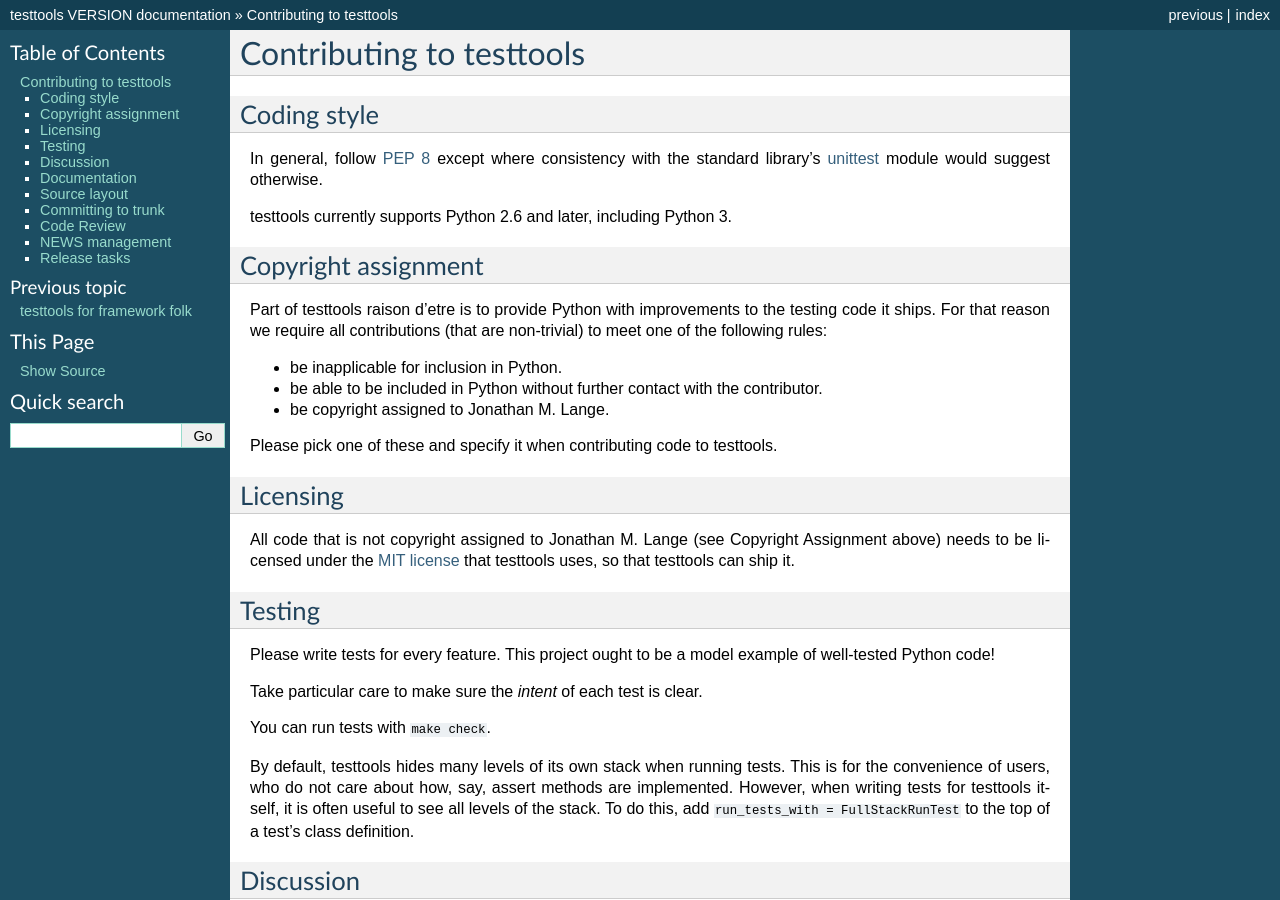
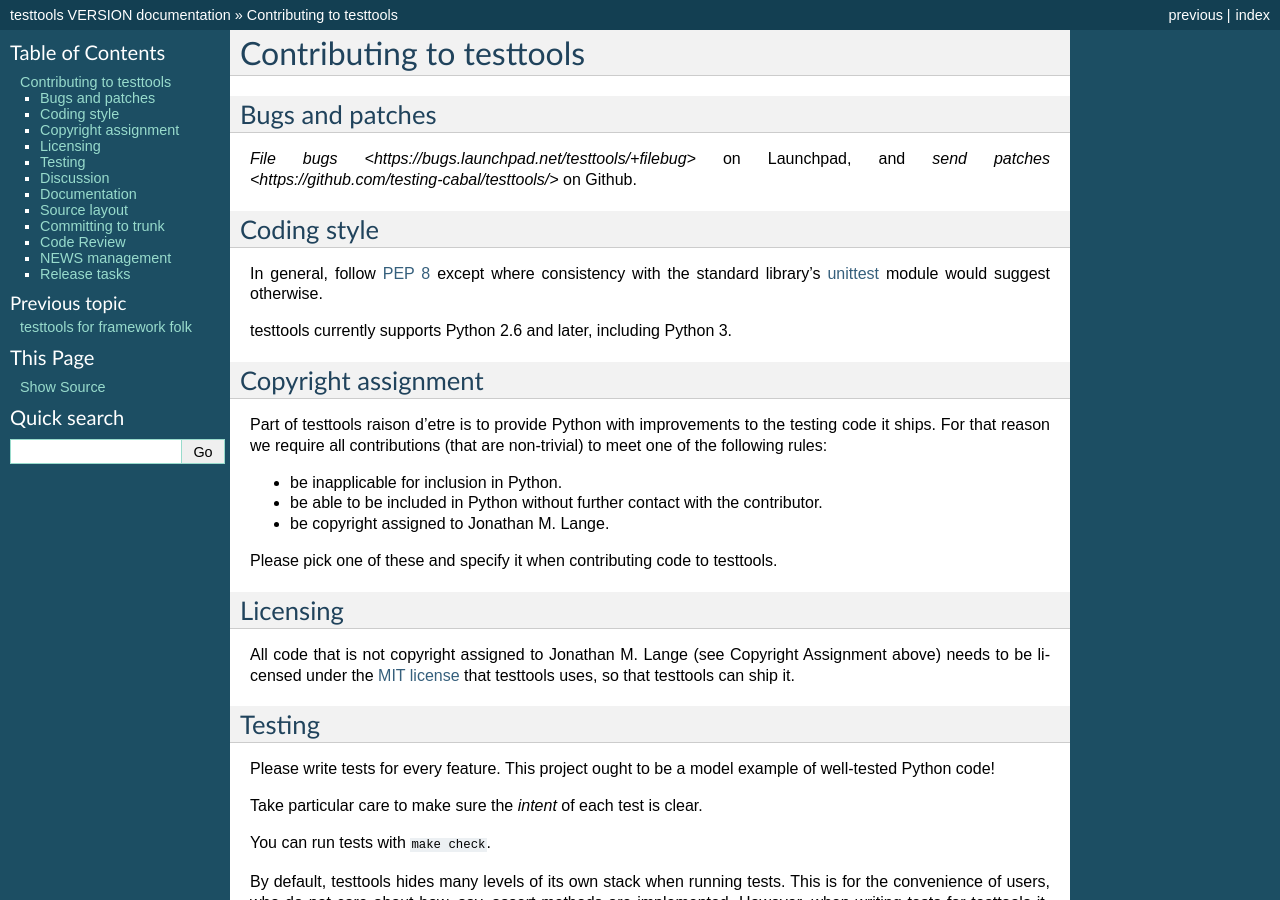
Before and after one commit to testing-cabal/testtools, a Sphinx documentation site: the page built from doc/hacking.rst, in a window 1280 px wide and 900 px high. Built offline with Sphinx 7.4.7, drawn with Linux system fonts in a browser that asks for light colours; pages that are not in the unit, such as notebooks, are missing from menus; some of the changed text lies outside the part shown.

Commit message:
Some minor tweaks

```diff
--- a/doc/hacking.rst
+++ b/doc/hacking.rst
@@ -1,6 +1,13 @@
 =========================
 Contributing to testtools
 =========================
+
+Bugs and patches
+----------------
+
+`File bugs <https://bugs.launchpad.net/testtools/+filebug>` on Launchpad, and
+`send patches <https://github.com/testing-cabal/testtools/>` on Github.
+
 
 Coding style
 ------------
@@ -93,7 +100,7 @@
 Committing to trunk
 -------------------
 
-Testtools is maintained using git, with its master repo at
+testtools is maintained using git, with its master repo at
 https://github.com/testing-cabal/testtools. This gives every contributor the
 ability to commit their work to their own branches. However permission must be
 granted to allow contributors to commit to the trunk branch.
```
